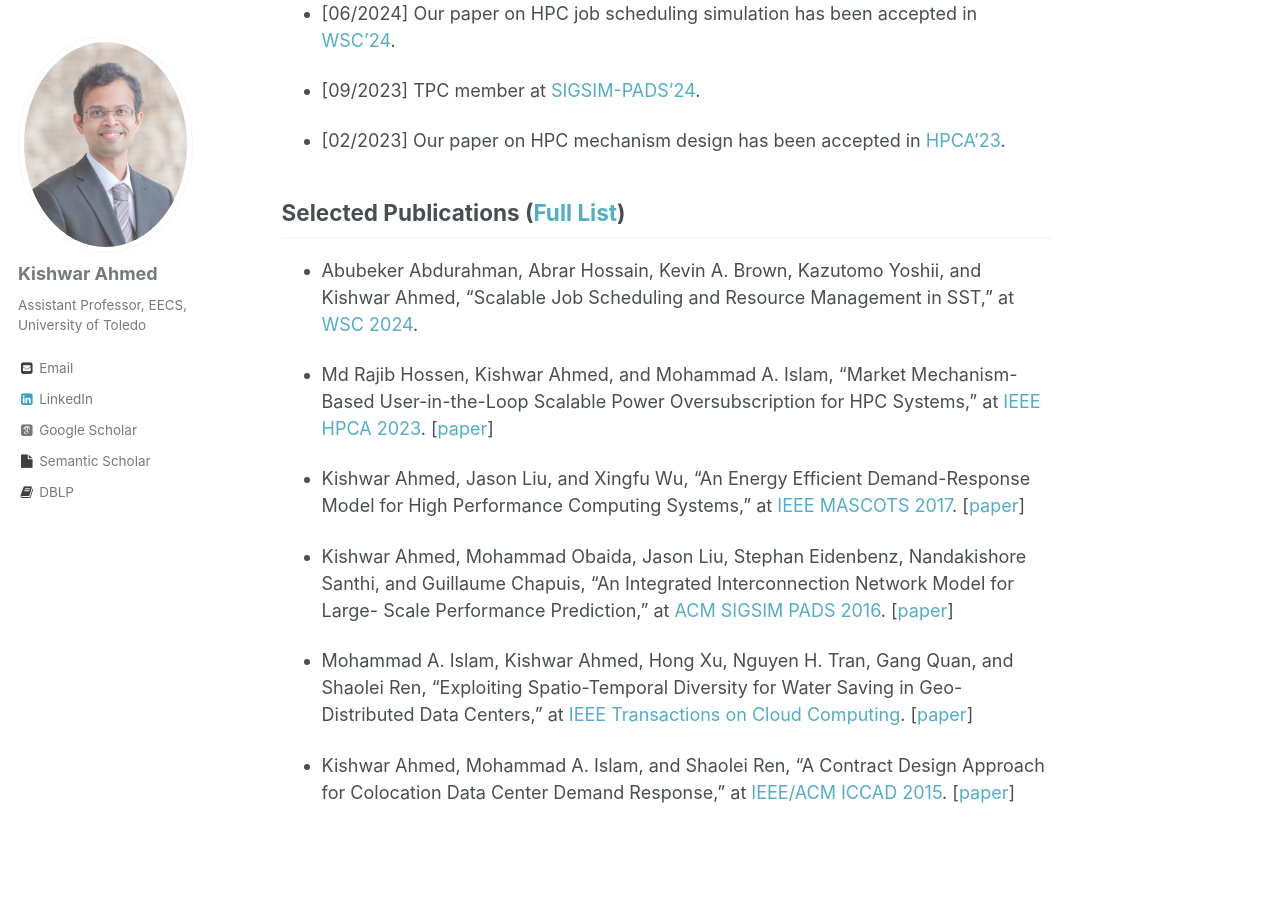
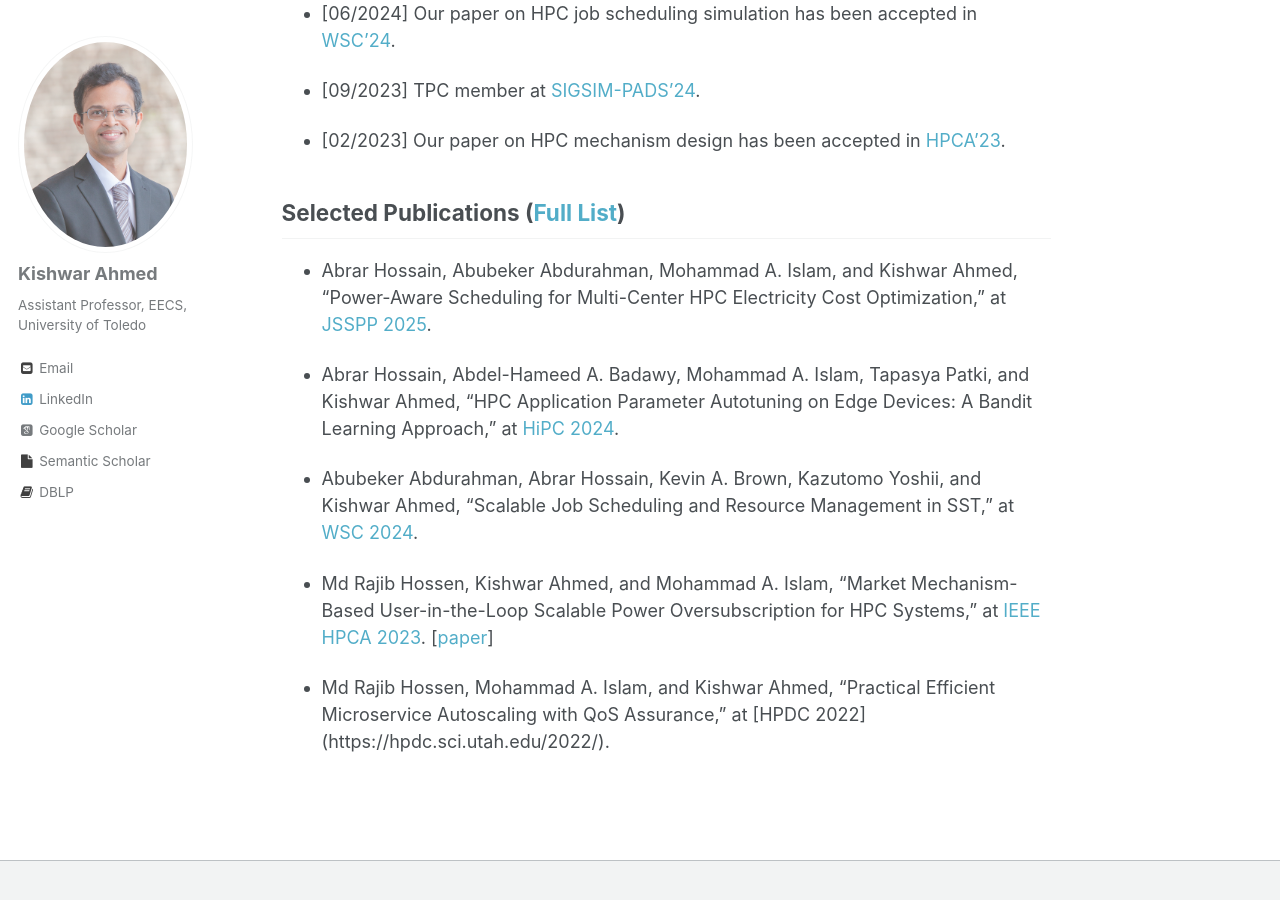
Before and after one commit to kishwarbd/kishwarbd.github.io, a Jekyll site: the page built from _pages/about.md, in a window 1280 px wide and 900 px high, scrolled down 739 px. Built offline with Jekyll 4.4.1, drawn with Linux system fonts in a browser that asks for light colours; some web fonts are replaced.

Commit message:
Update about.md

```diff
--- a/_pages/about.md
+++ b/_pages/about.md
@@ -32,14 +32,12 @@ Jason Liu](https://people.cis.fiu.edu/liux/). I also worked as a research aide a
 
 ## Selected Publications ([Full List](https://kishwarbd.github.io/publications/))
 
+* Abrar Hossain, Abubeker Abdurahman, Mohammad A. Islam, and Kishwar Ahmed, “Power-Aware Scheduling for Multi-Center HPC Electricity Cost Optimization,” at [JSSPP 2025](https://jsspp.org/).
+
+* Abrar Hossain, Abdel-Hameed A. Badawy, Mohammad A. Islam, Tapasya Patki, and Kishwar Ahmed, “HPC Application Parameter Autotuning on Edge Devices: A Bandit Learning Approach,” at [HiPC 2024](https://www.hipc.org/).
+
 * Abubeker Abdurahman, Abrar Hossain, Kevin A. Brown, Kazutomo Yoshii, and Kishwar Ahmed, “Scalable Job Scheduling and Resource Management in SST,” at [WSC 2024](https://meetings.informs.org/wordpress/wsc2024/).
 
 * Md Rajib Hossen, Kishwar Ahmed, and Mohammad A. Islam, “Market Mechanism-Based User-in-the-Loop Scalable Power Oversubscription for HPC Systems,” at [IEEE HPCA 2023](https://ieeexplore.ieee.org/document/10071006). [[paper](https://ieeexplore.ieee.org/document/10071006)]
 
-*  Kishwar Ahmed, Jason Liu, and Xingfu Wu, “An Energy Efficient Demand-Response Model for High Performance Computing Systems,” at [IEEE MASCOTS 2017](https://mascots2017.cs.ucalgary.ca/). [[paper](https://ieeexplore.ieee.org/document/8107444/)]
-
-* Kishwar Ahmed, Mohammad Obaida, Jason Liu, Stephan Eidenbenz, Nandakishore Santhi, and Guillaume Chapuis, “An Integrated Interconnection Network Model for Large- Scale Performance Prediction,” at [ACM SIGSIM PADS 2016](https://www.acm-sigsim-pads.org/). [[paper](https://dl.acm.org/citation.cfm?id=2901396)]
-
-* Mohammad A. Islam, Kishwar Ahmed, Hong Xu, Nguyen H. Tran, Gang Quan, and Shaolei Ren, “Exploiting Spatio-Temporal Diversity for Water Saving in Geo-Distributed Data Centers,” at [IEEE Transactions on Cloud Computing](https://www.computer.org/web/tcc). [[paper](https://ieeexplore.ieee.org/document/7420641/)]
-
-* Kishwar Ahmed, Mohammad A. Islam, and Shaolei Ren, “A Contract Design Approach for Colocation Data Center Demand Response,” at [IEEE/ACM ICCAD 2015](https://iccad.com/). [[paper](https://ieeexplore.ieee.org/document/7372629/)]
+* Md Rajib Hossen, Mohammad A. Islam, and Kishwar Ahmed, “Practical Efficient Microservice Autoscaling with QoS Assurance,” at [HPDC 2022] (https://hpdc.sci.utah.edu/2022/).
```
